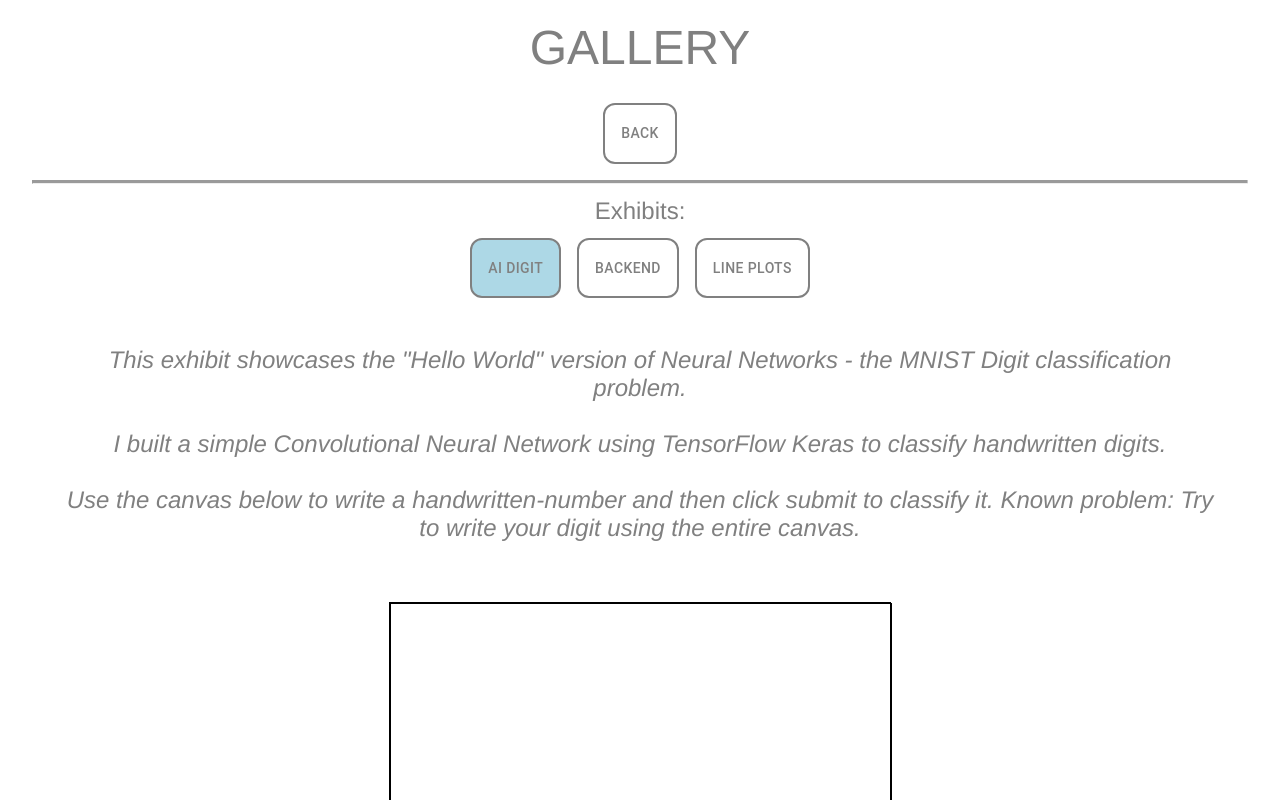
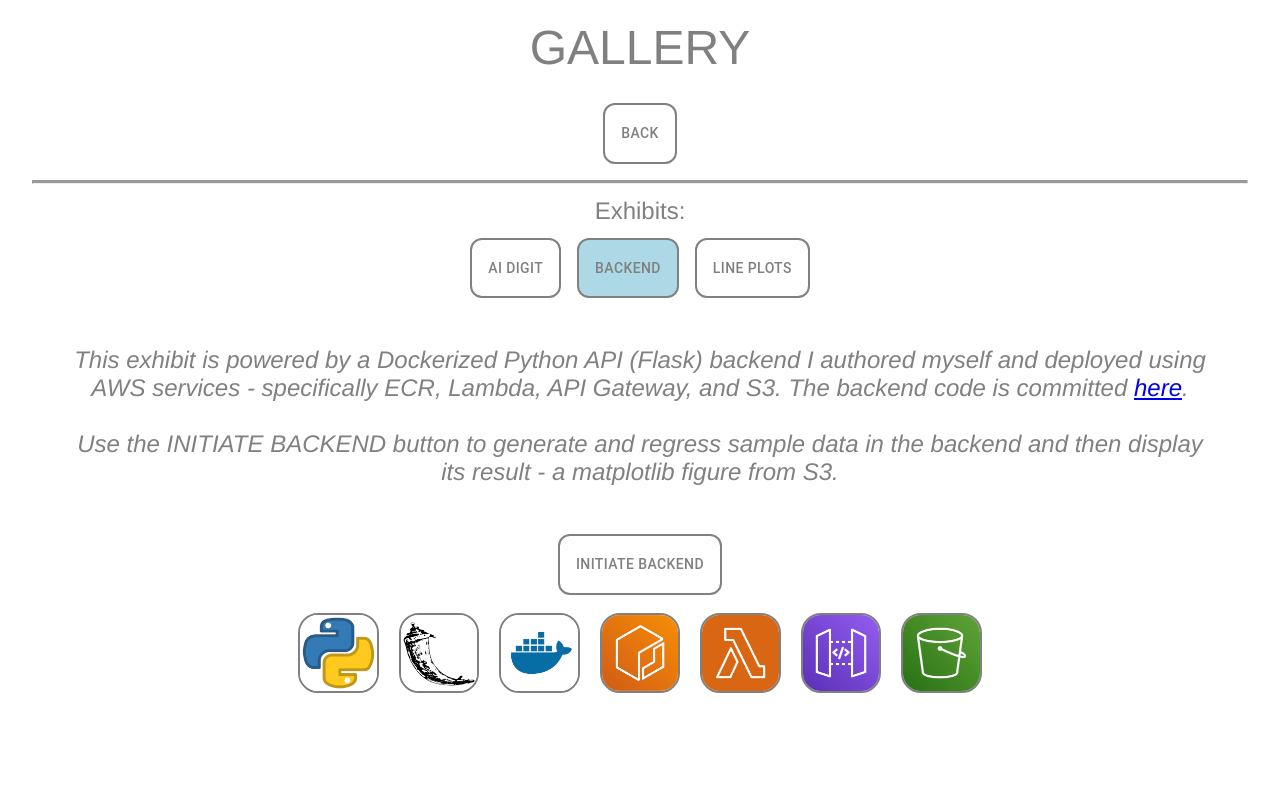
Before and after one commit to zgbaker54/zacharygeorgebaker, a React (Create React App) app: page /gallery in a window 1280 px wide. Shown: the top 800 px of the page. Built offline with nearby package versions, Linux system fonts and the light colour scheme.

Commit message:
Update Gallery.js to default to backend

```diff
--- a/src/Gallery.js
+++ b/src/Gallery.js
@@ -24,7 +24,7 @@ export default function Gallery(){
 
     // states
     let [gallery_fade, set_gallery_fade] = useState(false);
-    let [gallery_option, set_gallery_option] = useState('ai_digit');  // may be "ai_digit" "backend" or "line_plots"
+    let [gallery_option, set_gallery_option] = useState('backend');  // may be "ai_digit" "backend" or "line_plots"
 
     // gallery content
     let content = <Fade
```
